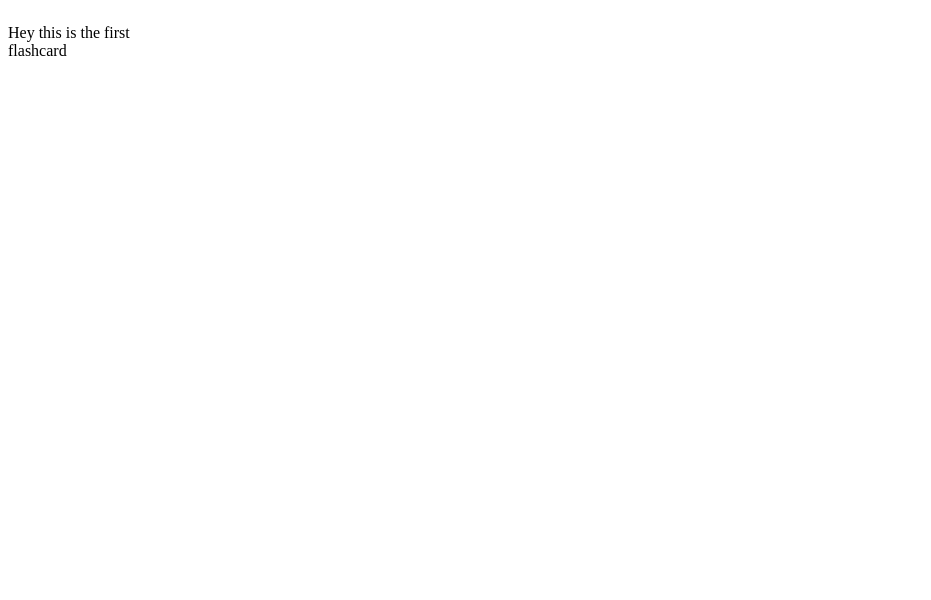
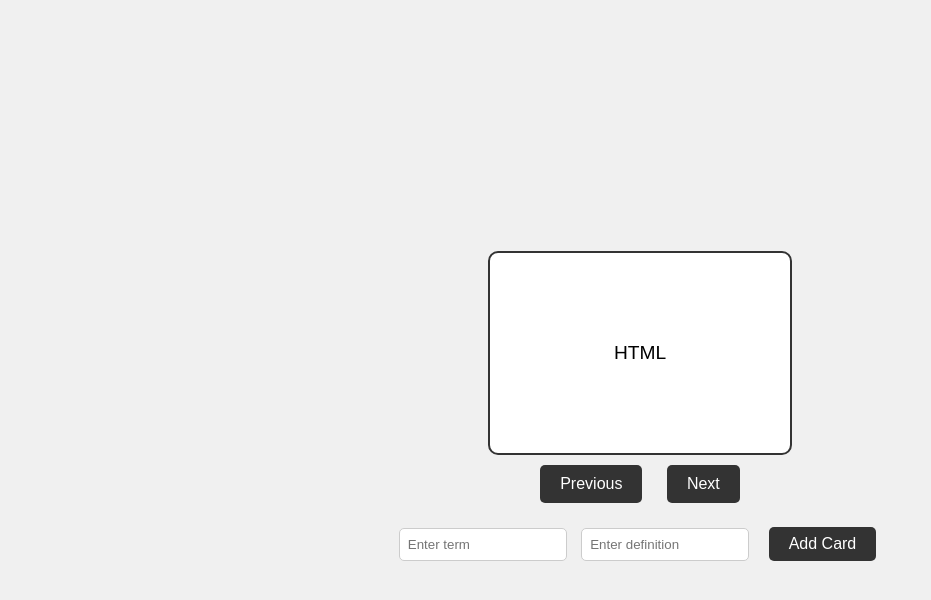
Before and after one commit to aryanj112/aryan-flashcardhw, a plain HTML site: page index.html in a window 1280 px wide. Shown: the whole page, without its empty margins (0-931 px from the left). Drawn offline with Linux system fonts and the light colour scheme.

Commit message:
took html, css, and js from Kimber's github and added logic for buttons

```diff
--- a/index.html
+++ b/index.html
@@ -7,9 +7,23 @@
     <link rel="stylesheet" href="styles.css">
 </head>
 <body>
-    <div id = "curr-card"> <p> Hey this is the first flashcard</p> </div>
-
-
+    <div class="container">
+        <!-- You will not need to add any new cards,
+        this div.flashcard is the only flashcard container you need
+        just fill in what the user should see into the p#card-content -->
+        <div class="flashcard" id="flashcard">
+            <p id="card-content"></p>
+        </div>
+        <div class="buttons">
+            <button id="prev-btn">Previous</button>
+            <button id="next-btn">Next</button>
+        </div>
+        <div class="add-card-form">
+            <input type="text" id="new-term" placeholder="Enter term">
+            <input type="text" id="new-definition" placeholder="Enter definition">
+            <button id="add-card-btn">Add Card</button>
+        </div>
+    </div>
     <script src="script.js"></script>
 </body>
 </html>
--- a/script.js
+++ b/script.js
@@ -0,0 +1,50 @@
+const flashcards = [
+    { term: "HTML", definition: "HyperText Markup Language" },
+    { term: "CSS", definition: "Cascading Style Sheets" },
+    { term: "JavaScript", definition: "Programming language of the web" }
+];
+
+// You can use flashcards.length to get the length of the array
+
+// These two variables will come in handy
+let currentIndex = 0;
+let showingTerm = true;
+
+// Start with this function to simply display the card
+function displayCard() {
+
+    if (showingTerm){
+        document.getElementById("card-content").innerText = flashcards[currentIndex].term
+    }
+    else{
+        document.getElementById("card-content").innerText = flashcards[currentIndex].definition
+    }
+}
+
+// The rest of the code you will write is apart of event listeners
+
+let nextBtn = document.getElementById("next-btn")
+let prevBtn = document.getElementById("prev-btn")
+
+nextBtn.addEventListener("click", () => {
+    if(currentIndex === 2){
+        currentIndex = 0;
+    }
+    else{
+        currentIndex++;
+    }
+})
+
+prevBtn.addEventListener("click", () => {
+    if(currentIndex === 0){
+        currentIndex = 2;
+    }
+    else{
+        currentIndex--;
+    }
+})
+
+
+
+// This line will display the card when the page is refreshed
+window.onload = displayCard;
--- a/styles.css
+++ b/styles.css
@@ -1,8 +1,78 @@
-#curr-card {
-    width: 10rem;
-    height: 10rem;
-    border: 10rem;
-    border-radius: 2rem;
+/* CSS has already been done for you, so you don't need to add any new classes
+    using JavaScript
+*/
+
+body {
+    display: flex;
+    flex-direction: column;
+    justify-content: center;
+    align-items: center;
+    height: 100vh;
+    background-color: #f0f0f0;
+    font-family: Arial, sans-serif;
+}
+
+.container {
+    text-align: center;
+}
+
+.flashcard {
+    width: 300px;
+    height: 200px;
+    border: 2px solid #333;
+    border-radius: 10px;
+    background-color: #fff;
     display: flex;
     justify-content: center;
+    align-items: center;
+    cursor: pointer;
+    transition: background-color 0.3s, transform 0.3s;
+    margin-bottom: 20px;
+    margin: auto;
 }
+
+.flashcard:hover {
+    background-color: #f9f9f9;
+    transform: scale(1.05);
+}
+
+#card-content {
+    font-size: 1.2em;
+    padding: 20px;
+}
+
+.buttons {
+    margin-top: 10px;
+}
+
+button {
+    margin: 0 10px;
+    padding: 10px 20px;
+    border: none;
+    border-radius: 5px;
+    background-color: #333;
+    color: #fff;
+    font-size: 1em;
+    cursor: pointer;
+    transition: background-color 0.3s;
+}
+
+button:hover {
+    background-color: #555;
+}
+
+.add-card-form {
+    margin-top: 20px;
+}
+
+.add-card-form input {
+    padding: 8px;
+    margin: 5px;
+    width: 150px;
+    border: 1px solid #ccc;
+    border-radius: 5px;
+}
+
+.add-card-form button {
+    padding: 8px 20px;
+}
```
